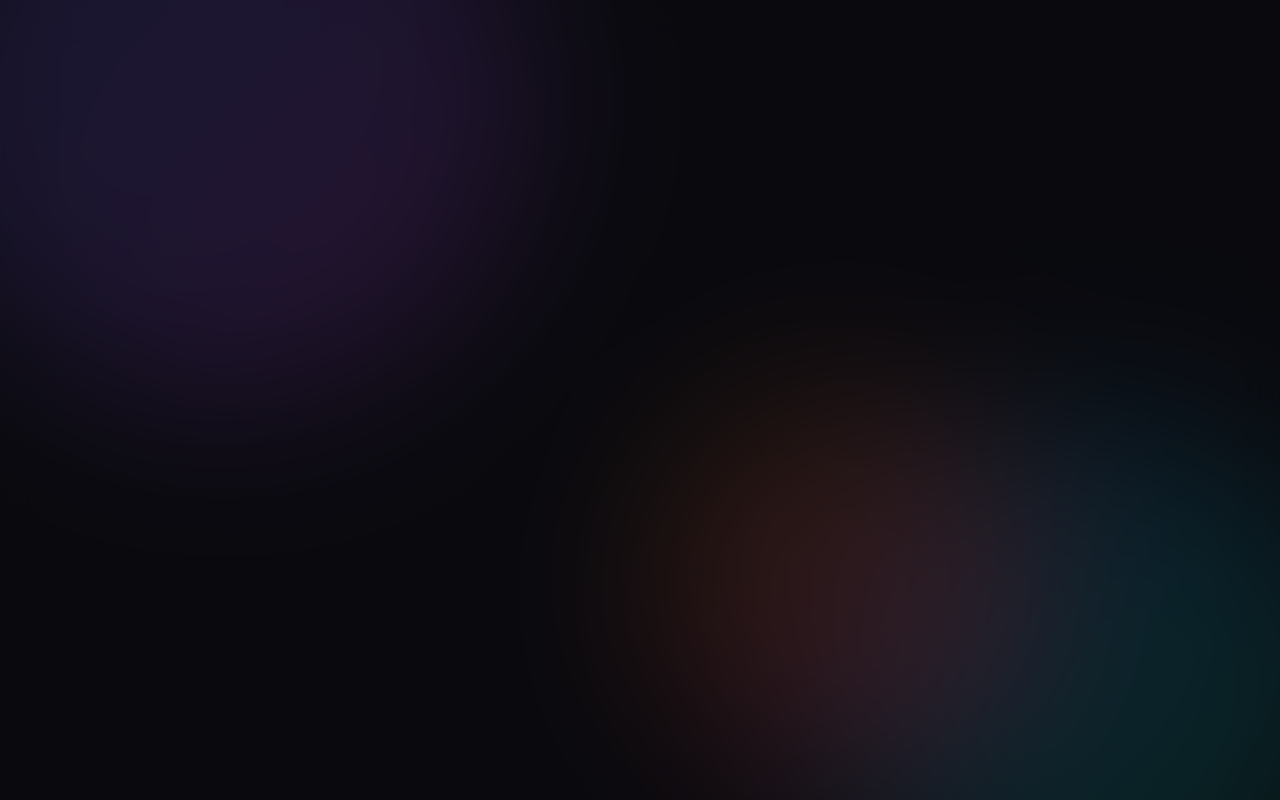
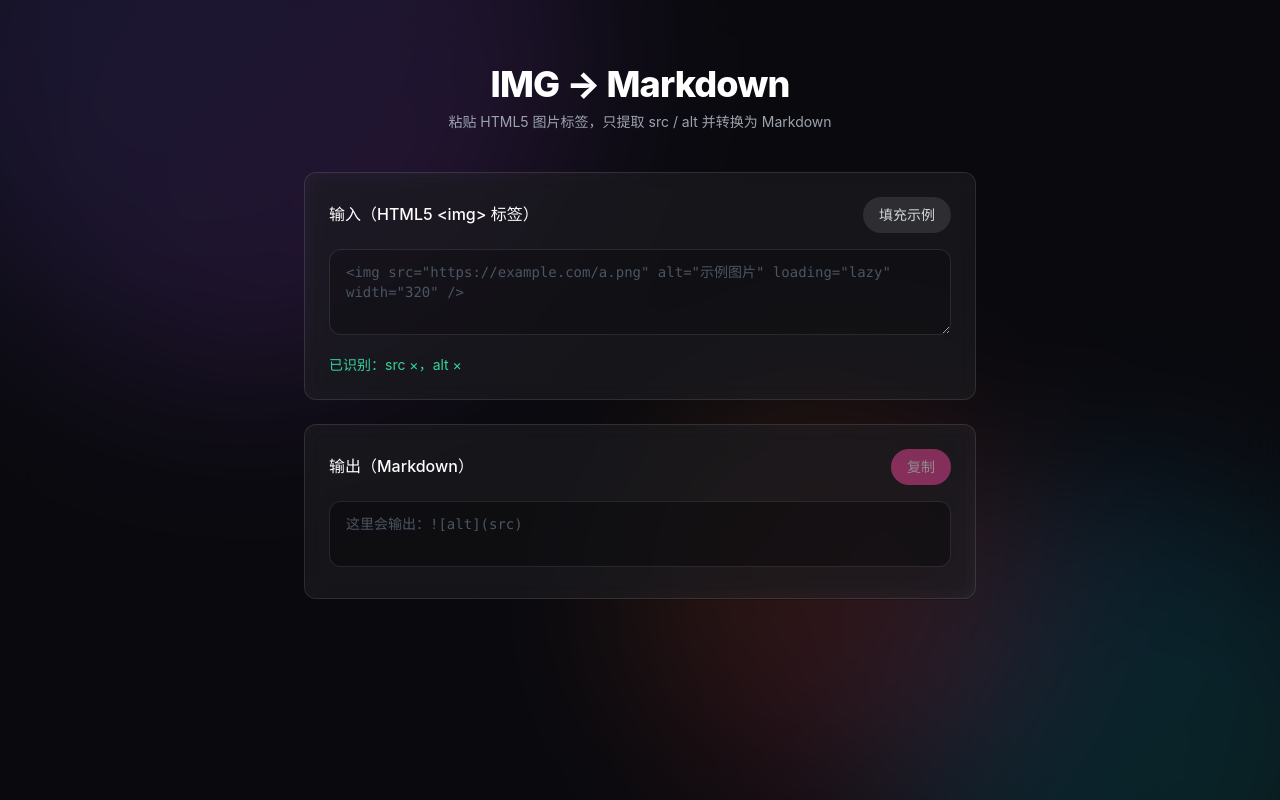
Before and after one commit to ranhengzhang/page-utils, a Vue app: page /tools/img-to-markdown in a window 1280 px wide. Before the commit this address had no page. Built offline with nearby package versions, Linux system fonts and the light colour scheme.

Commit message:
feat: add IMG to Markdown converter tool
- Add new tool page for converting HTML img tags to Markdown syntax
- Extract src and alt attributes from img tags
- Include copy-to-clipboard functionality with visual feedback
- Register tool in router and home page navigation

```diff
--- a/src/router/index.ts
+++ b/src/router/index.ts
@@ -14,6 +14,11 @@ const router = createRouter({
       name: 'bili-check',
       component: () => import('../views/tools/BiliCheck.vue'),
     },
+    {
+      path: '/tools/img-to-markdown',
+      name: 'img-to-markdown',
+      component: () => import('../views/tools/ImgToMarkdown.vue'),
+    },
   ],
 })
 
--- a/src/views/HomeView.vue
+++ b/src/views/HomeView.vue
@@ -10,6 +10,13 @@ const tools = [
     desc: '让分 P 视频学习更有条理',
     icon: '📺',
     path: '/tools/bili-check'
+  },
+  {
+    id: 'img-to-markdown',
+    name: 'IMG → Markdown',
+    desc: '将 HTML img 标签转换为 Markdown',
+    icon: '🖼️',
+    path: '/tools/img-to-markdown'
   }
 ]
 
--- /dev/null
+++ b/src/views/tools/ImgToMarkdown.vue
@@ -0,0 +1,137 @@
+<script setup lang="ts">
+import { computed, ref } from 'vue'
+
+const input = ref('')
+const copied = ref(false)
+
+type ParseResult = {
+  src: string
+  alt: string
+  md: string
+  error: string
+}
+
+function parseImgTagToMarkdown(raw: string): ParseResult {
+  const text = (raw ?? '').trim()
+  if (!text) {
+    return { src: '', alt: '', md: '', error: '' }
+  }
+
+  const doc = new DOMParser().parseFromString(
+    `<div id="root">${text}</div>`,
+    'text/html',
+  )
+  const img = doc.querySelector<HTMLImageElement>('#root img')
+
+  if (!img) {
+    return {
+      src: '',
+      alt: '',
+      md: '',
+      error: '未检测到 <img> 标签（请粘贴完整的图片标签）',
+    }
+  }
+
+  const src = (img.getAttribute('src') ?? '').trim()
+  const alt = (img.getAttribute('alt') ?? '').trim()
+
+  if (!src) {
+    return {
+      src: '',
+      alt,
+      md: '',
+      error: '缺少 src，无法生成 Markdown 图片语法',
+    }
+  }
+
+  const md = `![${alt}](${src})`
+
+  return { src, alt, md, error: '' }
+}
+
+const result = computed(() => parseImgTagToMarkdown(input.value))
+
+async function copy() {
+  if (!result.value.md) return
+
+  try {
+    await navigator.clipboard.writeText(result.value.md)
+    copied.value = true
+    window.setTimeout(() => (copied.value = false), 1200)
+  } catch {
+    copied.value = false
+    alert(
+      '复制失败：当前环境可能不允许访问剪贴板。你可以手动选中输出内容复制。',
+    )
+  }
+}
+
+function fillExample() {
+  input.value =
+    '<img src="https://images.unsplash.com/photo-1520975916090-3105956dac38?auto=format&fit=crop&w=800&q=60" alt="City at night" loading="lazy" width="320" />'
+}
+</script>
+
+<template>
+  <div class="w-full max-w-2xl">
+    <header class="text-center mb-10 select-none">
+      <h1 class="text-4xl font-extrabold text-white tracking-tight mb-2">
+        IMG → Markdown
+      </h1>
+      <p class="text-gray-400 text-sm">
+        粘贴 HTML5 图片标签，只提取 src / alt 并转换为 Markdown
+      </p>
+    </header>
+
+    <main class="space-y-6">
+      <div class="glass p-6 rounded-3xl">
+        <div class="flex justify-between items-center mb-4">
+          <span class="text-white font-medium">输入（HTML5 &lt;img&gt; 标签）</span>
+          <button
+            @click="fillExample"
+            class="px-4 py-2 rounded-full bg-white/10 text-gray-300 text-sm hover:bg-white/20 transition-colors"
+          >
+            填充示例
+          </button>
+        </div>
+        <textarea
+          v-model="input"
+          rows="3"
+          spellcheck="false"
+          placeholder='<img src="https://example.com/a.png" alt="示例图片" loading="lazy" width="320" />'
+          class="w-full px-4 py-3 bg-black/20 border border-white/10 rounded-xl text-gray-300 placeholder-gray-600 focus:outline-none focus:border-pink-500/50 resize-y font-mono text-sm"
+        />
+        <div class="mt-3 text-sm">
+          <span v-if="result.error" class="text-red-400">{{ result.error }}</span>
+          <span v-else class="text-emerald-400">
+            已识别：src{{ result.src ? ' ✓' : ' ×' }}，alt{{ result.alt ? ' ✓' : ' ×' }}
+          </span>
+        </div>
+      </div>
+
+      <div class="glass p-6 rounded-3xl">
+        <div class="flex justify-between items-center mb-4">
+          <span class="text-white font-medium">输出（Markdown）</span>
+          <button
+            @click="copy"
+            :disabled="!result.md"
+            class="px-4 py-2 rounded-full bg-pink-500 text-white text-sm hover:bg-pink-400 transition-colors disabled:opacity-50 disabled:cursor-not-allowed"
+          >
+            复制
+          </button>
+        </div>
+        <textarea
+          :value="result.md"
+          rows="2"
+          readonly
+          spellcheck="false"
+          placeholder="这里会输出：![alt](src)"
+          class="w-full px-4 py-3 bg-black/30 border border-white/10 rounded-xl text-gray-300 placeholder-gray-600 focus:outline-none resize-none font-mono text-sm"
+        />
+        <div v-if="copied" class="mt-3 text-sm text-emerald-400">
+          已复制到剪贴板
+        </div>
+      </div>
+    </main>
+  </div>
+</template>
```
